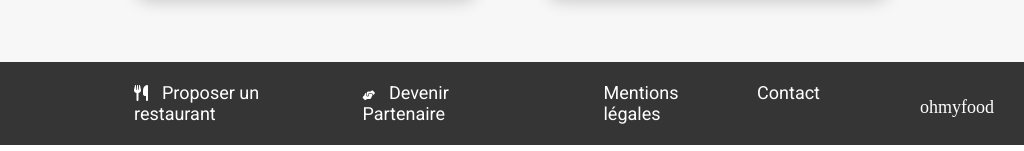
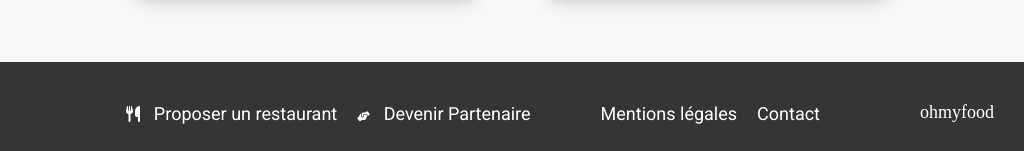
Before and after one commit to EricaRaz/Ohmyfood, a website: page index.html in a window 1024 px wide. Shown: the part 1185-1336 px from the top of the page. Drawn offline with Linux system fonts and the light colour scheme; a web font is replaced by a local one.

Commit message:
reglage responsive

```diff
--- a/sass/scss/base/_resets.scss
+++ b/sass/scss/base/_resets.scss
@@ -1,3 +1,4 @@
+
 *,
 *::after,
 *::before {
--- a/sass/scss/layout/_footer.scss
+++ b/sass/scss/layout/_footer.scss
@@ -28,18 +28,16 @@
 
 // responsive
 
-@media (min-width: 768px) and (max-width: 1024px) {
+@media screen and (min-width: 768px) {
   .footer{
-    height: 40px;
     display: flex;
-    flex-direction: row-reverse;
-    column-gap: 100px;
-    padding-top: 40px;
-    padding-right: 50px;
+    column-gap: 10px;
+    padding-top: 55px;
     &__content {
       display: flex;
       justify-content: space-between;
       align-items: center;
+      column-gap: 20px;
       margin-top: 0;
       }
     &__subtitle{
@@ -47,9 +45,12 @@
       font-size: 10px;
       margin-right: 15px;
     }
+    &__title{
+      padding-bottom: 10px;
+    }
     .responsive{
       display: flex;
-      padding-left: 50px;
+      padding-left: 20px;
       column-gap: 20px;
     }
     .footer a{
@@ -62,11 +63,10 @@
   .footer{
     display: flex;
     flex-direction: row-reverse;
-    padding-top: 25px;
+    padding-top: 30px;
     padding-right: 30px;
     column-gap: 100px;
     &__content {
-      margin-left: 60px;
       column-gap: 20px;
       display: flex;
       justify-content: space-between;
@@ -80,8 +80,9 @@
     }
     .responsive{
       display: flex;
-      padding-left: 50px;
+      padding-top: 10px;
       column-gap: 20px;
+      margin-left: 30px;
     }
   }
   .footer a{
--- a/sass/scss/pages/_card.scss
+++ b/sass/scss/pages/_card.scss
@@ -104,7 +104,7 @@
 
 // responsive
 
-@media (min-width: 768px) and (max-width: 1024px){
+@media screen and (min-width: 768px) {
   .card{
     width: 80%;
       margin-left: auto;
--- a/sass/scss/pages/_section.scss
+++ b/sass/scss/pages/_section.scss
@@ -119,7 +119,7 @@
 
 // responsive
 
-@media (min-width: 768px) and (max-width: 1024px) {
+@media screen and (min-width: 768px) {
   .section {
     padding-left: 40px;
     padding-right: 40px;
@@ -178,7 +178,7 @@
   }
 }
 
-@media (min-width: 768px) and (max-width: 1024px) {
+@media screen and (min-width: 768px) {
   .section {
     &--restaurants {
       .transform {
```
Also changed, not shown: sass/css/style.css, 1 other file.
